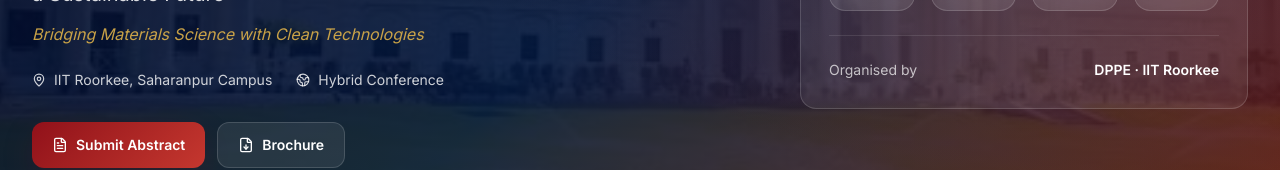
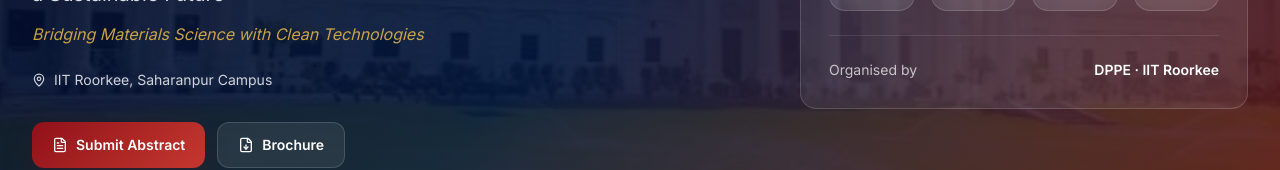
Before and after one commit to yuvraj-makani/FPMSF26-Website, a React (Vite) app: page / in a window 1280 px wide. Shown: the part 442-612 px from the top of the page. Built offline with nearby package versions, Linux system fonts and the light colour scheme.

Commit message:
Hybrid mode changed
Removed the 'Hybrid Conference' location span from the display.

```diff
--- a/src/App.tsx
+++ b/src/App.tsx
@@ -81,7 +81,6 @@
 
             <div className="mt-6 flex flex-wrap gap-x-6 gap-y-2 text-sm text-white/80">
               <span className="inline-flex items-center gap-2"><MapPin size={14} /> IIT Roorkee, Saharanpur Campus</span>
-              <span className="inline-flex items-center gap-2"><Globe2 size={14} /> Hybrid Conference</span>
             </div>
 
             <div className="mt-8 flex flex-wrap gap-3">
```
